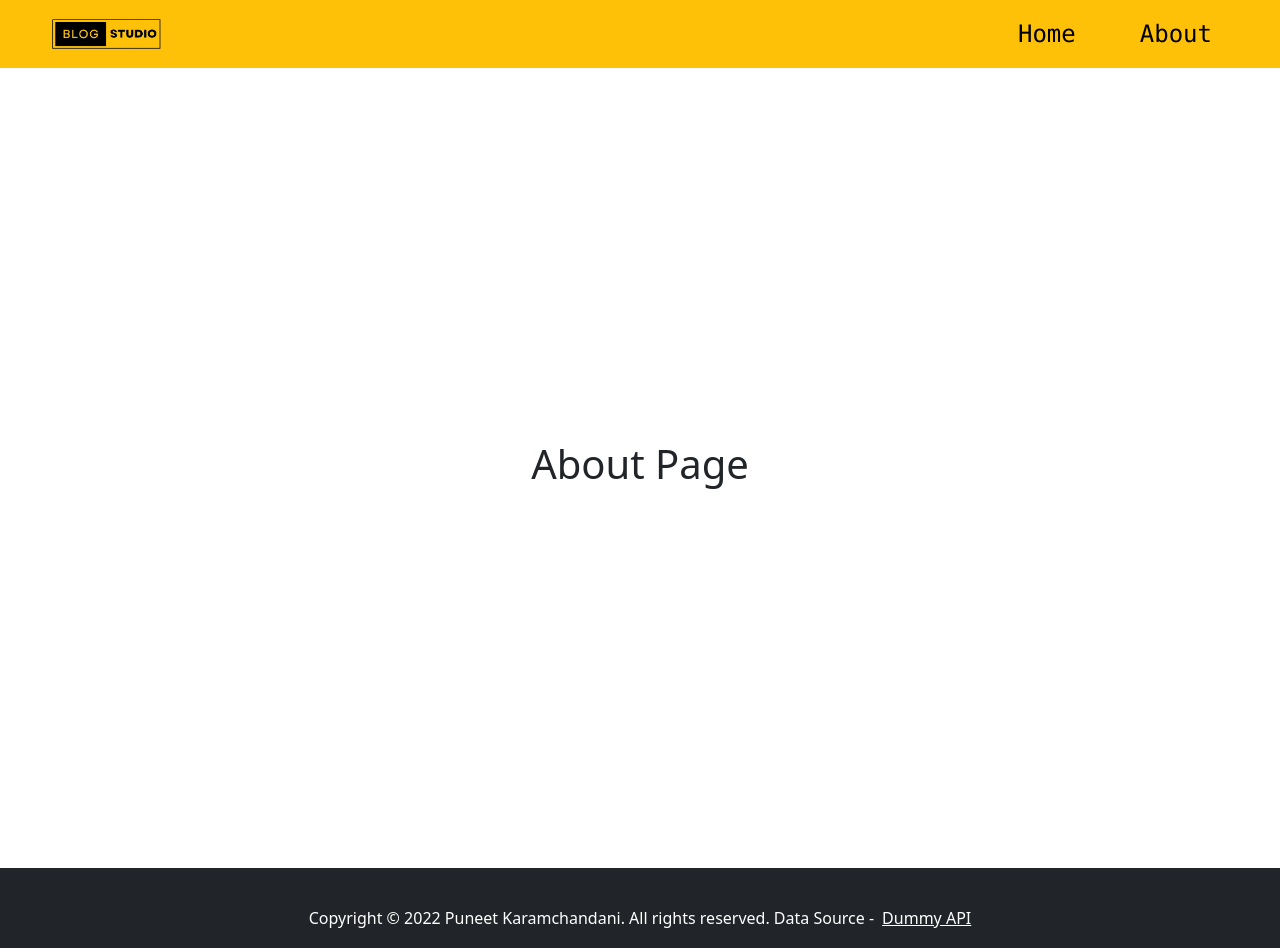
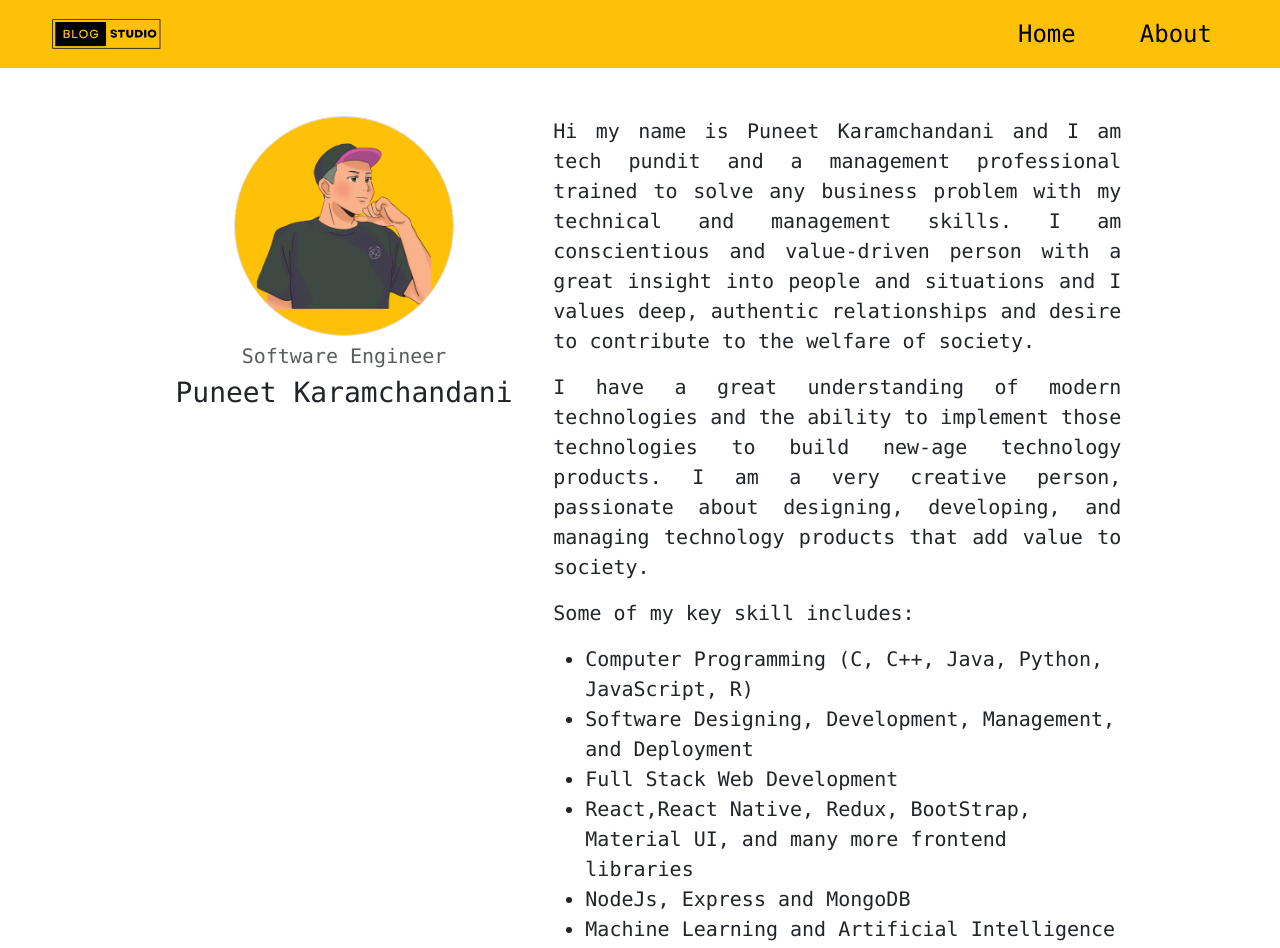
Before and after one commit to puneetkaramchandani/myblogapp, a React app: page /about in a window 1280 px wide. Shown: the top 948 px of the page. Built offline with nearby package versions, Linux system fonts and the light colour scheme.

Commit message:
About Page Version 1 Completed

```diff
--- a/src/Pages/About.js
+++ b/src/Pages/About.js
@@ -1,9 +1,10 @@
 import * as React from "react";
+import AboutMe from "../Views/AboutMe";
 
 const About = () => {
     return(
-        <main className="page d-flex justify-content-center align-items-center">
-            <h1>About Page</h1>
+        <main className="page p-2 p-md-3 p-lg-5">
+            <AboutMe/>
         </main>
     );
 };
--- a/src/Style.css
+++ b/src/Style.css
@@ -12,3 +12,8 @@ html,body{
     min-height:100px;
     min-width:100%;
 }
+
+.text-justify{
+    text-align: justify !important;
+    text-justify: inter-word !important;
+}
--- /dev/null
+++ b/src/Views/AboutMe.js
@@ -0,0 +1,50 @@
+import React from "react";
+import profile from "../Assets/images/profile.png";
+const AboutMe = () => {
+  return (
+    <div className="row h-100 m-0 p-0 justify-content-center font-monospace">
+      <div className="col-md-4 text-center">
+        <img
+          width={220}
+          className="img-fluid border rounded-circle bg-warning"
+          src={profile}
+          alt="Puneet Karamchandani"
+        />
+        <h5 className="text-muted mt-2">Software Engineer</h5>
+        <h3 className="mt-2">Puneet Karamchandani</h3>
+      </div>
+      <div className="col-md-6 fs-5">
+        <p className="text-justify">
+          Hi my name is Puneet Karamchandani and I am tech pundit and a
+          management professional trained to solve any business problem with my
+          technical and management skills. I am conscientious and value-driven
+          person with a great insight into people and situations and I values
+          deep, authentic relationships and desire to contribute to the welfare
+          of society.
+        </p>
+        <p className="text-justify">
+          I have a great understanding of modern technologies and the ability to
+          implement those technologies to build new-age technology products. I
+          am a very creative person, passionate about designing, developing, and
+          managing technology products that add value to society.
+        </p>
+        <p>Some of my key skill includes:</p>
+        <ul>
+            <li>Computer Programming (C, C++, Java, Python, JavaScript, R)</li>
+            <li>Software Designing, Development, Management, and Deployment</li>
+            <li>Full Stack Web Development</li>
+            <li>React,React Native, Redux, BootStrap, Material UI, and many more frontend libraries</li>
+            <li>NodeJs, Express and MongoDB</li>
+            <li>Machine Learning and Artificial Intelligence</li>
+            <li>AWS Cloud Services</li>
+            <li>Business & Social Media Analytics (Using R)</li>
+            <li>Project Management Tolls (Jira & Asana)</li>
+            <li>Development Tools (VS Code, Git, GitHub, Postman, etc.)</li>
+            <li>Designing Tools (Figma)</li>
+        </ul>
+      </div>
+    </div>
+  );
+};
+
+export default AboutMe;
```
Also changed, not shown: src/Assets/images/profile.png (added).
